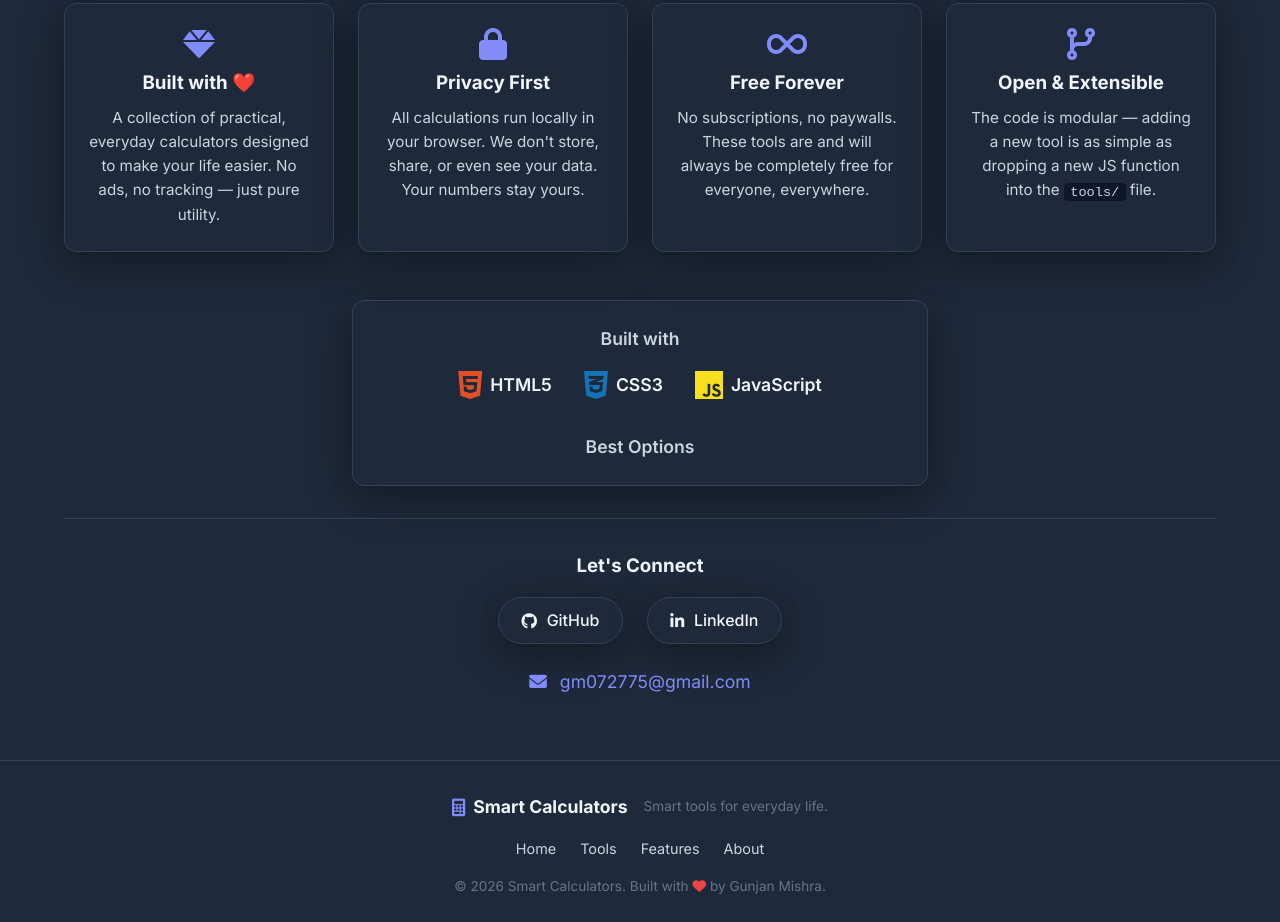
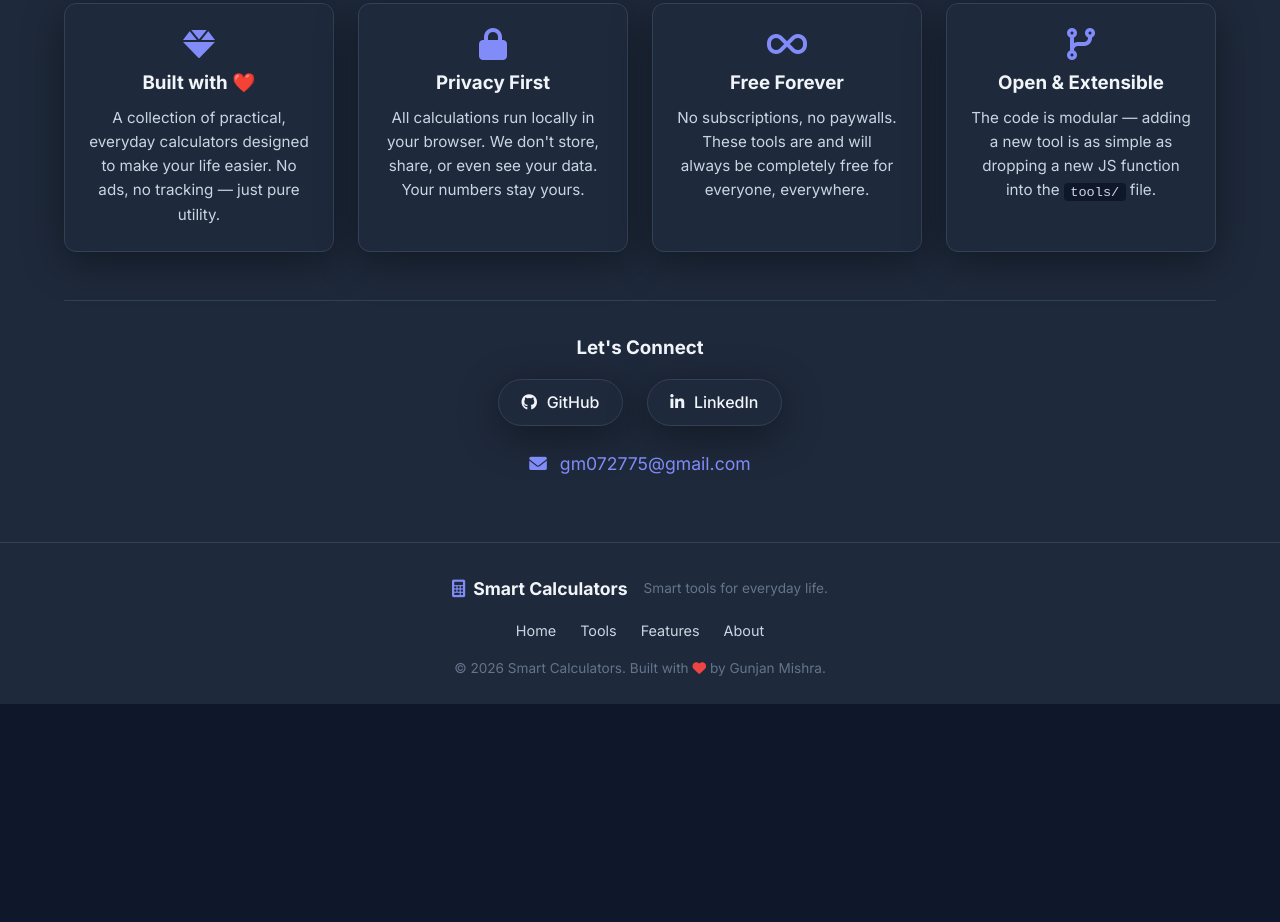
Before and after one commit to Gunjan9711/Smart-Calculators, a plain HTML site: page index.html in a window 1280 px wide. Shown: the part 2833-3755 px from the top of the page. After the commit the page ends 3537 px from the top, so only its background shows below. Drawn offline with Linux system fonts and the light colour scheme.

Commit message:
Add files via upload

```diff
--- a/index.html
+++ b/index.html
@@ -161,16 +161,6 @@
                                 the <code>tools/</code> file.</p>
                         </div>
                     </div>
-                    <!-- New: Built with section -->
-                    <div class="tech-stack">
-                        <h4>Built with</h4>
-                        <div class="tech-icons">
-                            <span><i class="fab fa-html5"></i> HTML5</span>
-                            <span><i class="fab fa-css3-alt"></i> CSS3</span>
-                            <span><i class="fab fa-js"></i> JavaScript</span>
-                        </div>
-                        <h4 class="BO">Best Options</h4>
-                    </div>
 
                     <div class="about-contact">
                         <h3>Let's Connect</h3>
```
